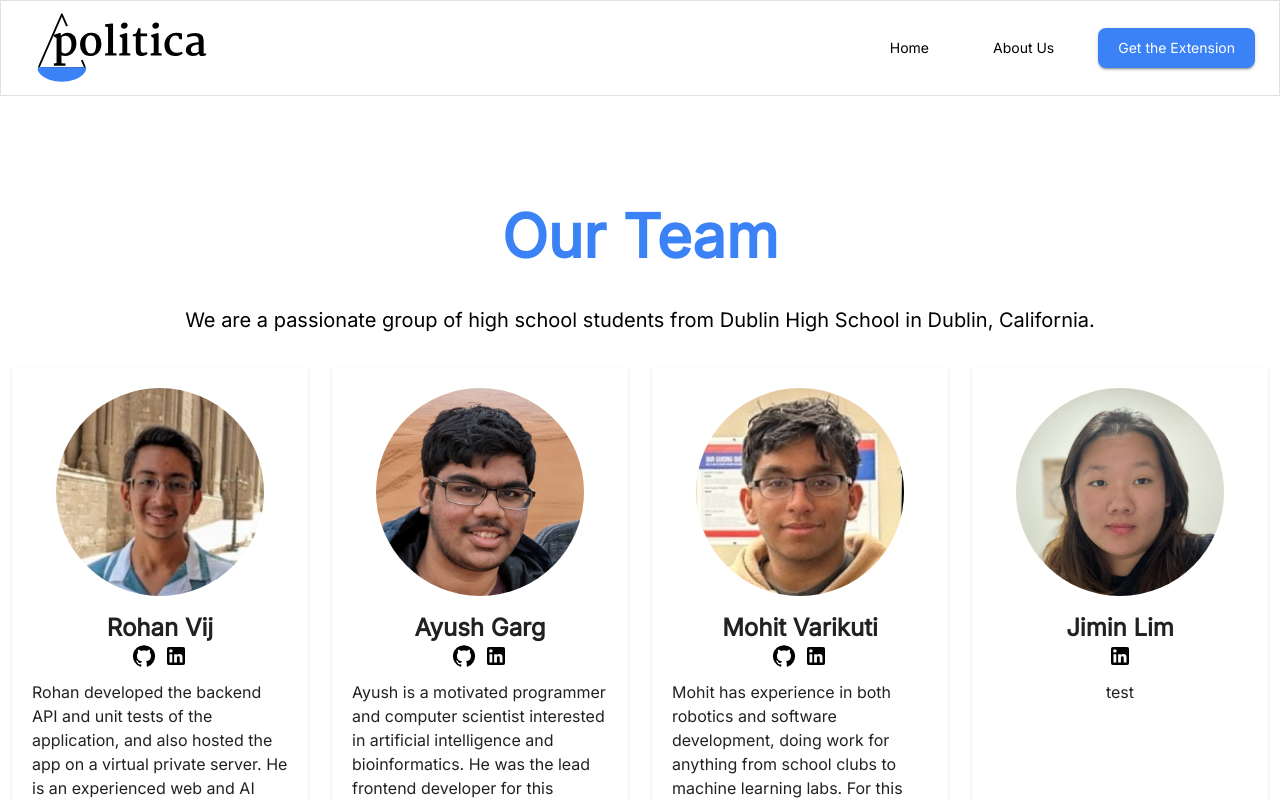
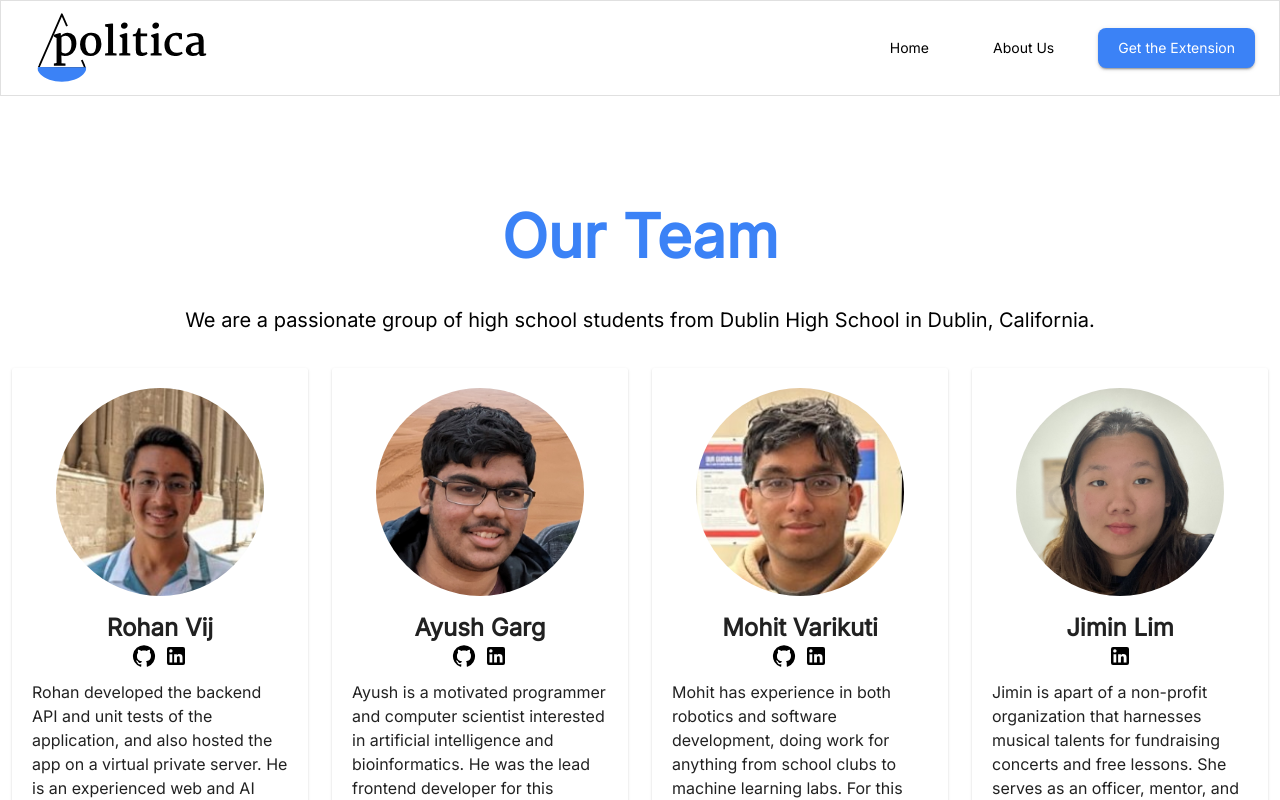
Before and after one commit to PoliticaAI/frontend, a React (Vite) app: page /about-us in a window 1280 px wide. Shown: the top 800 px of the page. Built offline with nearby package versions, Linux system fonts and the light colour scheme.

Commit message:
added jimin's bio

```diff
--- a/src/pages/AboutUsPage.tsx
+++ b/src/pages/AboutUsPage.tsx
@@ -146,7 +146,14 @@ const AboutUsPage = () => {
                 ),
               ]}
             >
-              test
+              Jimin is apart of a non-profit organization that harnesses musical
+              talents for fundraising concerts and free lessons. She serves as
+              an officer, mentor, and website manager, resolving internal
+              issues, mentoring violin enthusiasts, and ensuring everything on
+              the site is in place. Her mentorship is not limited to technical
+              lessons as she also forms meaningful connections with her mentees
+              helping them throughout their musical growth. She worked on PR as
+              well as content for this project.
             </AboutUsCard>
           </div>
         </div>
```
